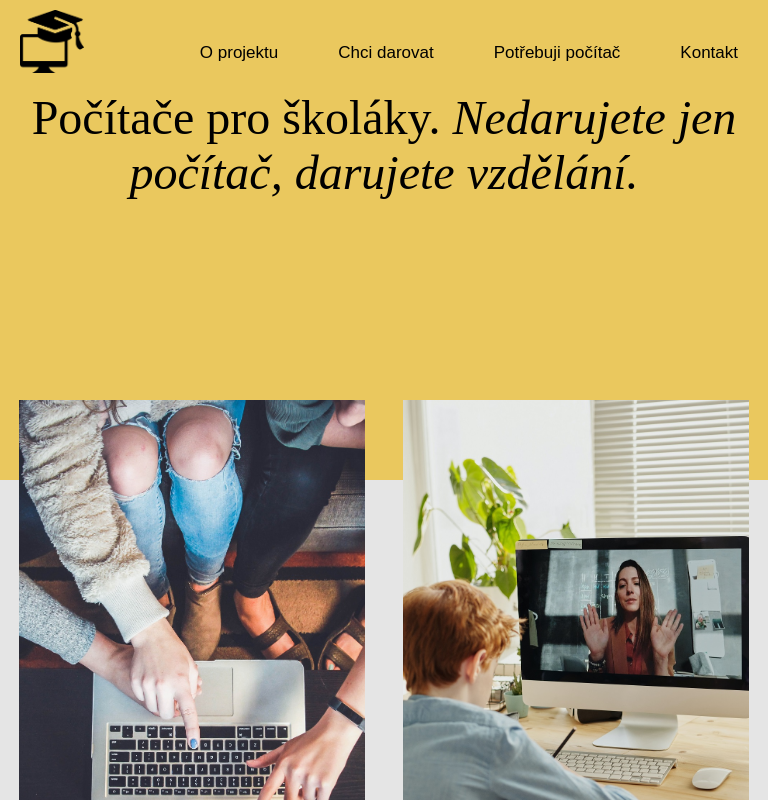
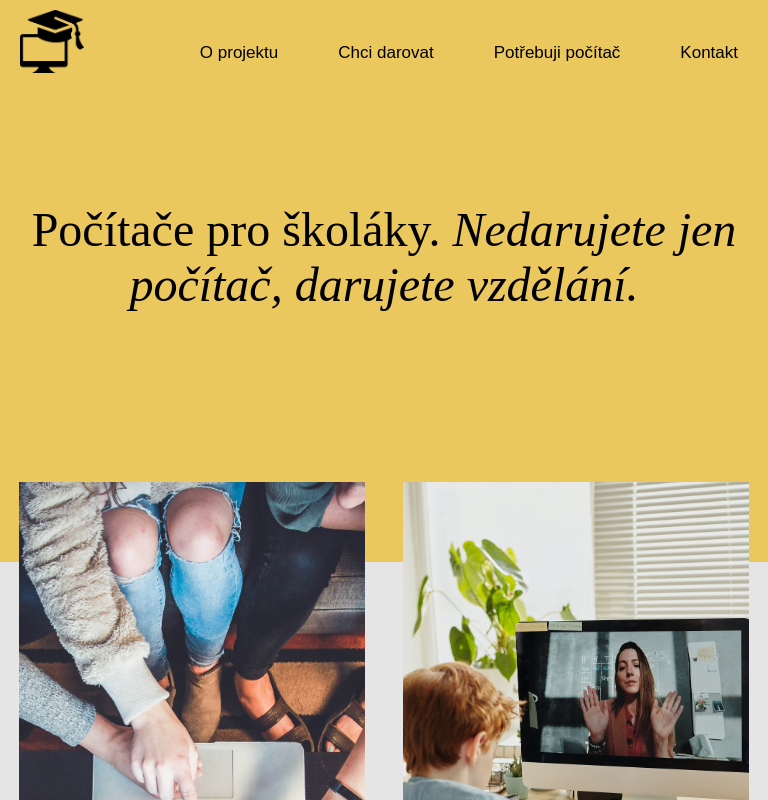
Before and after one commit to zuzubel/pocitace_pro_skolaky, a React app: page / in a window 768 px wide. Shown: the top 800 px of the page. Built offline with nearby package versions, Linux system fonts and the light colour scheme.

Commit message:
Sticky nav hiding section bellow - fixed

```diff
--- a/src/components/Header/style.css
+++ b/src/components/Header/style.css
@@ -14,6 +14,7 @@ header {
   font-family: Arial, Helvetica, sans-serif;
   background-color: rgba(241, 242, 242, 1);
   position: fixed;
+  z-index: 100;
   width: 100%;
 }
 
@@ -78,14 +79,14 @@ header {
   font-size: 24px;
   text-align: center;
   height: 280px;
-  padding: 0 13px;
+  padding: 82px 13px 0 13px;
   margin: 0;
   font-weight: normal;
 }
 
 .opening__projectName {
   margin: 0;
-  padding-top: 70px;
+  padding-top: 90px;
 }
 
 .opening__projectSlogan {
@@ -101,7 +102,7 @@ header {
 
   .opening__projectName {
     margin: 0;
-    padding-top: 65px;
+    padding-top: 85px;
   }
 }
 
@@ -113,7 +114,7 @@ header {
   }
 
   .opening__projectName {
-    padding-top: 90px;
+    padding-top: 120px;
   }
 
   .nav-column {
```
